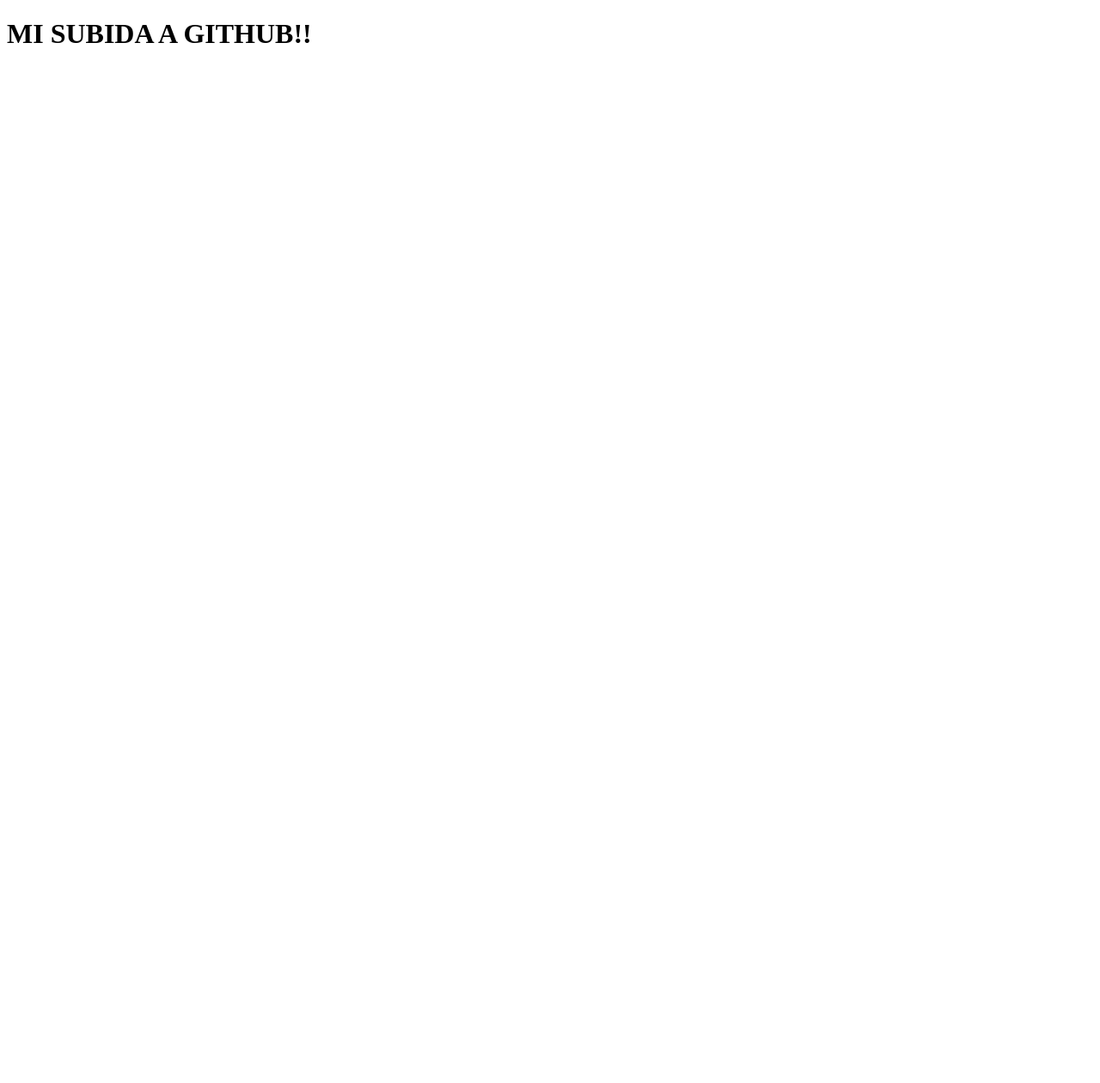
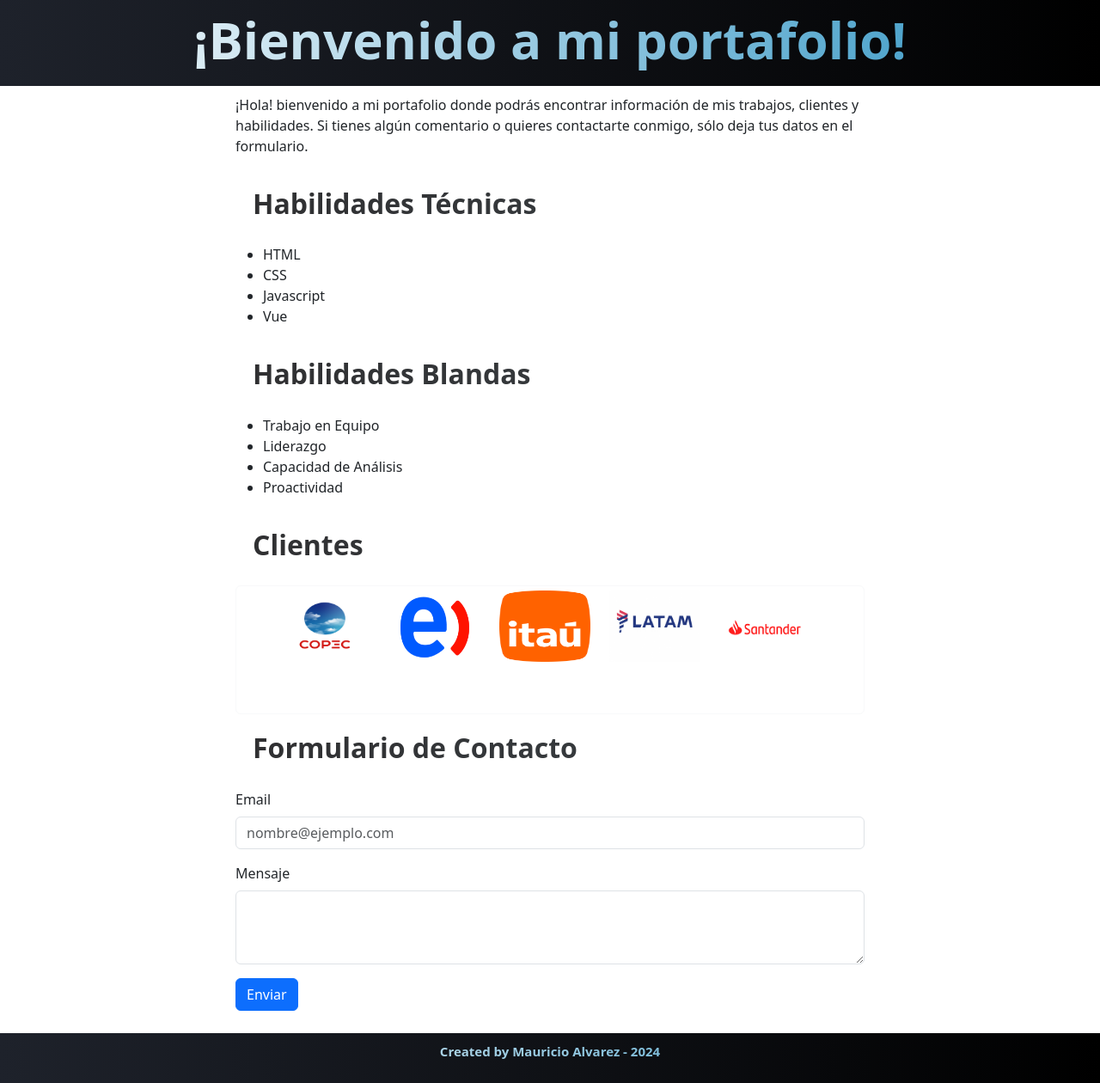
Before and after one commit to malvarez-lun/M2PC, a plain HTML site: page index.html in a window 1280 px wide. Shown: the whole page at 86% size. Before the commit the page ends 800 px from the top, so only its background shows below. Drawn offline with nearby package versions, Linux system fonts and the light colour scheme.

Commit message:
Agregar todos los archivos del proyecto v1.0

```diff
--- /dev/null
+++ b/Assets/css/styles.css
@@ -0,0 +1,106 @@
+body {
+    display: flex;
+    flex-direction: column;
+    overflow-y: auto;
+    margin:0;
+}
+
+body h2{
+  padding: 20px;
+}
+
+.wrapper {
+    display: flex;
+    flex-flow: row wrap;
+    text-align: center;
+    min-height: 100vh; /* Asegura que el wrapper ocupe al menos la altura de la ventana */
+    /*overflow-y: auto;*/
+  }
+
+  .wrapper > * {
+    padding: 10px;
+    flex: 1 100%;
+  }
+
+.header {
+    height: 20%;
+    background: linear-gradient(90deg, #1e222b 0%, #000000 100%);
+    justify-content: center;
+    align-content:center;
+}
+
+.header h1 {
+  font-size: 60px;
+  font-weight: bold;
+  background: linear-gradient(90deg, #ffffff, #2c92c2);
+  -webkit-background-clip: text;
+  -webkit-text-fill-color: transparent;
+}
+
+
+.footer {
+    height: 10%;
+    background: linear-gradient(90deg, #1e222b 0%, #000000 100%);
+}
+
+.footer p {
+  font-size: 15px;
+  font-weight: bold;
+  background: linear-gradient(90deg, #ffffff, #2c92c2);
+  -webkit-background-clip: text;
+  -webkit-text-fill-color: transparent;
+}
+
+.main {
+    text-align: left;
+    height: 70%;
+    flex-grow: 1; /* Permite que el contenido principal crezca según el contenido */
+    /**/
+}
+
+.main h2 {
+  font-weight: bold;
+  background: linear-gradient(90deg, #2f2f31, #3b4246);
+  -webkit-background-clip: text;
+  -webkit-text-fill-color: transparent;
+}
+
+.main p {
+  justify-content: center;
+  align-content:center;
+}
+
+.card {
+  display: flex;
+  flex-flow: row wrap;
+  justify-content: center;
+  align-content:center;
+  margin:0;
+}
+
+.card img {
+  justify-content: center;
+  align-content:center;
+  height: 60%;
+  width:90%;
+}
+
+  .aside-1 {
+    background: rgb(255, 255, 255);
+  }
+
+  .aside-2 {
+    background: rgb(255, 255, 255);
+  }
+
+  @media all and (min-width: 600px) {
+    .aside { flex: 1 0 0; }
+  }
+
+  @media all and (min-width: 800px) {
+    .main    { flex: 3 0px; }
+    .aside-1 { order: 1; }
+    .main    { order: 2; }
+    .aside-2 { order: 3; }
+    .footer  { order: 4; }
+  }
--- /dev/null
+++ b/Assets/js/script.js
@@ -0,0 +1,122 @@
+
+let resumen = "¡Hola! bienvenido a mi portafolio donde podrás encontrar información de mis trabajos, clientes y habilidades. Si tienes algún comentario o quieres contactarte conmigo, sólo deja tus datos en el formulario.";
+let hab_tec = [
+    "HTML",
+    "CSS",
+    "Javascript",
+    "Vue"
+];
+let hab_soft = [
+    "Trabajo en Equipo",
+    "Liderazgo",
+    "Capacidad de Análisis",
+    "Proactividad"
+];
+let intro_clientes = "Algunos clientes para los que he trabajado";
+let intro_formulario = "Completa el formulario para ponerte en contacto conmigo"
+let footer_text = "Created by Mauricio Alvarez - 2024";
+
+// Esperar a que el documento esté listo
+document.addEventListener("DOMContentLoaded", function() {
+    // Obtener el formulario
+    const boton = document.getElementById("form");
+    // Añadir un event listener para el evento 'submit'
+    boton.addEventListener("submit", function(event) {
+      // Prevenir el envío del formulario
+      event.preventDefault();
+
+    // Obtener los valores de los campos de texto
+    const campo1 = document.getElementById("mail").value;
+    const campo2 = document.getElementById("text_area").value;
+    // Verificar si los campos están vacíos
+    if (campo1 === "" || campo2 === "") {
+        const mensaje = "Ambos campos deben ser llenados.";
+        alert(mensaje);
+    } else {
+        boton.addEventListener('click', function() {
+            // Acción que se realiza cuando se hace clic en el botón
+            const mensaje = 'Formulario enviado, ¡Muchas gracias por ponerte en contacto conmigo!';
+            alert(mensaje);
+        });
+    }
+    });
+
+  });
+
+
+
+//Carga de Strings:
+let insert_resumen = document.getElementById("id_resumen");
+insert_resumen.textContent = resumen;
+
+let insert_footer = document.getElementById("id_footer");
+insert_footer.textContent = footer_text;
+listarHabilidades();
+listarCard();
+
+function listarHabilidades(){
+    let nuevoElemento;
+    let miLista = document.getElementById("list_hab");
+    let miLista2 = document.getElementById("list_hab_soft");
+    for(let i=0;i<hab_tec.length;i++){
+        // Crear un nuevo elemento li
+        nuevoElemento = document.createElement("li");
+        // Asignar el texto del array al li
+        nuevoElemento.textContent = hab_tec[i];
+        // Insertar el li en la lista ul
+        miLista.appendChild(nuevoElemento);
+    }
+    for(let i=0;i<hab_tec.length;i++){
+        // Crear un nuevo elemento li
+        nuevoElemento = document.createElement("li");
+        // Asignar el texto del array al li
+        nuevoElemento.textContent = hab_soft[i];
+        // Insertar el li en la lista ul
+        miLista2.appendChild(nuevoElemento);
+    }
+    return;
+}
+
+function listarCard(){
+
+    const cardClientes = [
+        {
+            image: "Assets/img/copec.png",
+            cliente: "Copec"
+        },
+        {
+            image: "Assets/img/entel.png",
+            cliente: "Entel"
+        },
+        {
+            image: "Assets/img/itau.png",
+            cliente: "Itau"
+        },
+        {
+            image: "Assets/img/LATAM.png",
+            cliente: "LATAM"
+        },
+        {
+            image: "Assets/img/santander.png",
+            cliente: "Copec"
+        }
+    ];
+
+    // Obtener el contenedor de tarjetas
+    const cardContainer = document.getElementById("cards");
+    // Crear tarjetas
+    cardClientes.forEach(card => {
+        // Crear el elemento de la tarjeta
+        const cardElement = document.createElement("div");
+        cardElement.style = "width: 8rem; padding: 5px;";
+        cardElement.innerHTML = `
+                                        <img src="${card.image}" class="card-img-top" alt="${card.title}">
+                                <div class="card-body">
+
+                                </div>
+                                 `;
+        // Añadir la tarjeta al contenedor
+        cardContainer.appendChild(cardElement);
+    });
+
+}
--- a/index.html
+++ b/index.html
@@ -1,11 +1,70 @@
 <!DOCTYPE html>
-<html lang="en">
+<html lang="es">
 <head>
     <meta charset="UTF-8">
     <meta name="viewport" content="width=device-width, initial-scale=1.0">
-    <title>Document</title>
+    <link href="https://cdn.jsdelivr.net/npm/bootstrap@5.3.3/dist/css/bootstrap.min.css" rel="stylesheet" integrity="sha384-QWTKZyjpPEjISv5WaRU9OFeRpok6YctnYmDr5pNlyT2bRjXh0JMhjY6hW+ALEwIH" crossorigin="anonymous">
+    <link href="Assets/css/styles.css" rel="stylesheet">
+    <title>Mi portafolio - malvarez</title>
 </head>
 <body>
-    <h1>MI SUBIDA A GITHUB!!</h1>
+    <div class="wrapper">
+        <!--Sección 1: Header-->
+        <header class="header">
+            <h1>¡Bienvenido a mi portafolio!</h1>
+        </header>
+        <!--Sección 2: Contenido-->
+        <article class="main">
+            <div id="resumen">
+                <p id="id_resumen"></p>
+            </div>
+            <div id="habilidades">
+                <h2>Habilidades Técnicas</h2>
+                <ul id="list_hab">
+                    <!--Inserción de habilidades técnicas-->
+                </ul>
+                <h2>Habilidades Blandas</h2>
+                <ul id="list_hab_soft">
+                    <!--Inserción de habilidades blandas-->
+                </ul>
+            </div>
+            <div id="clientes">
+                <h2>Clientes</h2>
+                <div id="cards" class="card border-light">
+                    <!--
+                    <img src="Assets/img/copec.png" class="card-img-top" alt="copec">
+                    <div class="card-body">
+                      <p class="card-text">Proyecto de desarrollo web app vue</p>
+                    </div>
+                    -->
+                </div>
+            </div>
+            <!--Formulario-->
+            <form id="form">
+                <h2>Formulario de Contacto</h2>
+                <div class="mb-3">
+                    <label for="exampleFormControlInput1" class="form-label">Email</label>
+                    <input type="email" class="form-control" id="mail" placeholder="nombre@ejemplo.com">
+                  </div>
+                  <div class="mb-3">
+                    <label for="exampleFormControlTextarea1" class="form-label">Mensaje</label>
+                    <textarea class="form-control" id="text_area" rows="3"></textarea>
+                  </div>
+                  <button id="envio_form" type="submit" class="btn btn-primary mb-3">Enviar</button>
+                </form>
+        </article>
+        <aside class="aside aside-1"></aside>
+        <aside class="aside aside-2"></aside>
+
+            <footer class="footer">
+                <p id="id_footer"></p>
+            </footer>
+
+    </div>
+
+<!--Importación lógica-->
+<script src="Assets/js/script.js"></script>
+<!--Bootstrap-->
+
 </body>
 </html>
```
Also changed, not shown: Assets/img/LATAM.png (added), Assets/img/copec.png (added), Assets/img/entel.png (added), Assets/img/itau.png (added), Assets/img/prism.png (added), Assets/img/santander.png (added), Repositorio GitHub M2PC.txt (added), 1 other file.
